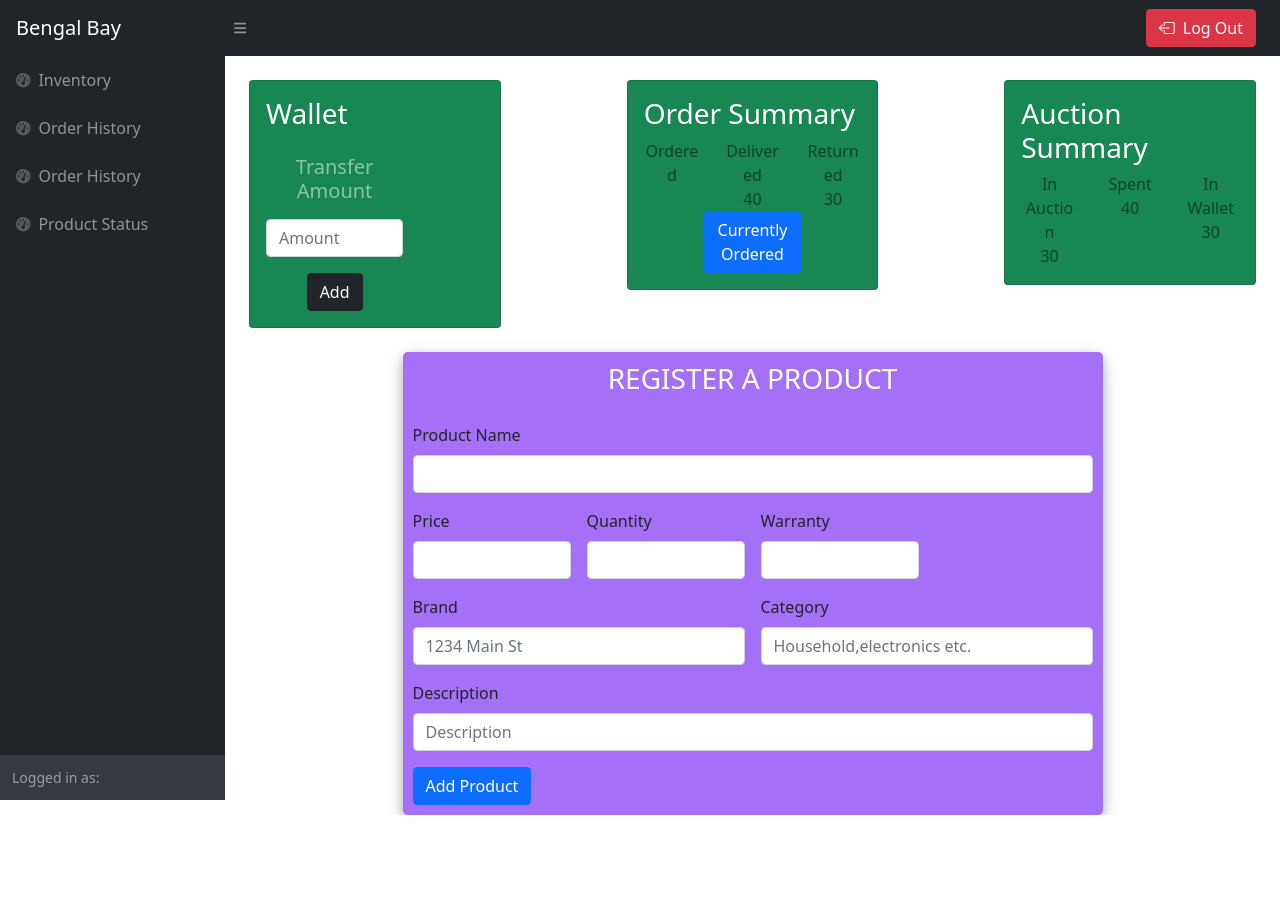
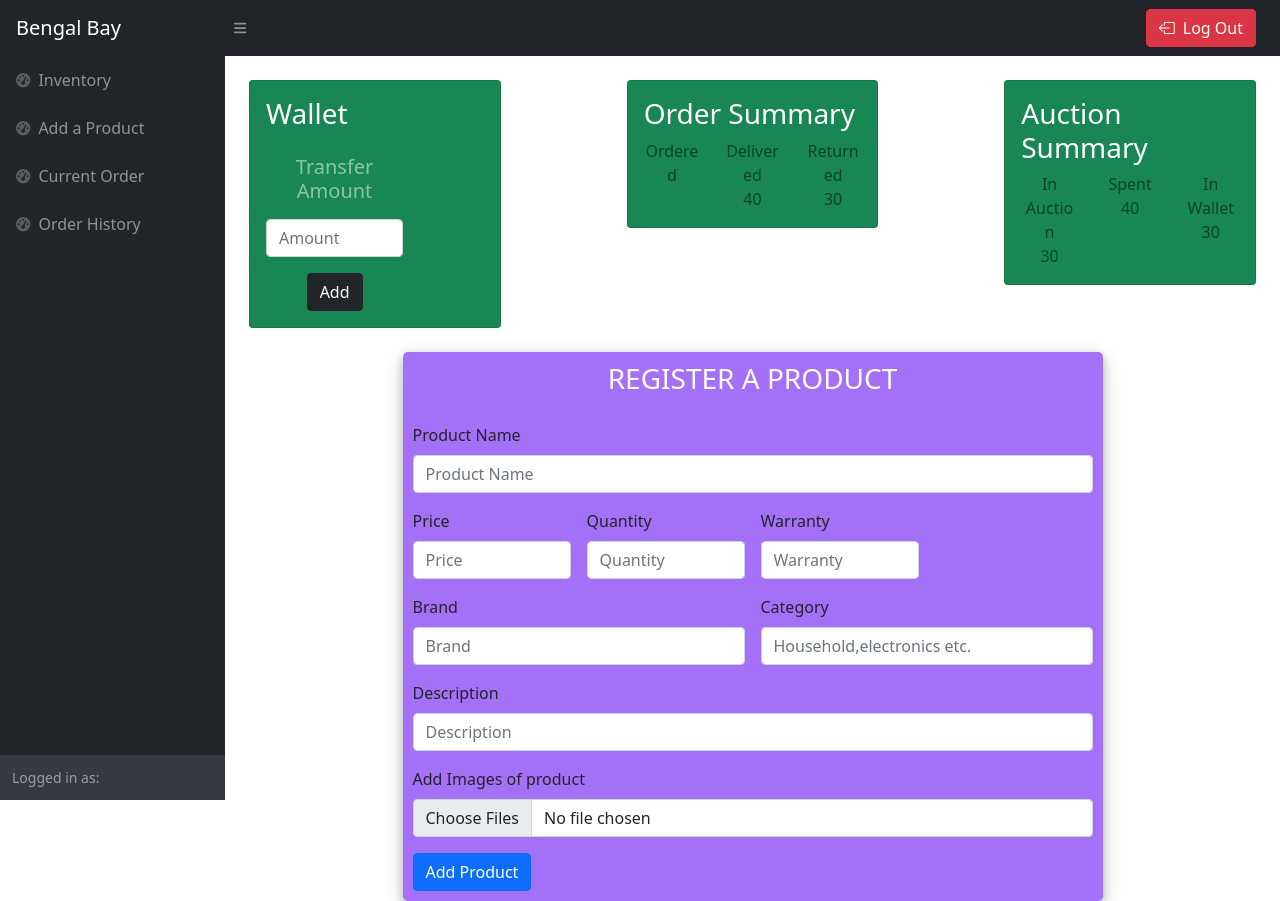
Before and after one commit to irri094/cse408ebay, a Django app: page /seller/add_products/ in a window 1280 px wide. Before the commit the page ends 815 px from the top, so only its background shows below. Run offline with Django 4.2, Linux system fonts and the light colour scheme; some libraries are stand-ins or nearby versions.

Commit message:
add_product

```diff
--- a/templates/base/seller_base.html
+++ b/templates/base/seller_base.html
@@ -43,9 +43,14 @@
                         Inventory
                     </a>
 
+                    <a class="nav-link" href="{% url 'seller:add_products' %}">
+                        <div class="sb-nav-link-icon"><i class="fas fa-tachometer-alt"></i></div>
+                        Add a Product
+                    </a>
+
                     <a class="nav-link" href="{% url 'seller:current_order' %}">
                         <div class="sb-nav-link-icon"><i class="fas fa-tachometer-alt"></i></div>
-                        Order History
+                        Current Order
                     </a>
 
                     <a class="nav-link" href="{% url 'seller:order_history' %}">
@@ -53,10 +58,7 @@
                         Order History
                     </a>
 
-                    <a class="nav-link" href="{% url 'seller:add_products' %}">
-                        <div class="sb-nav-link-icon"><i class="fas fa-tachometer-alt"></i></div>
-                        Product Status
-                    </a>
+
 
                 </div>
             </div>
--- a/templates/seller/add_products.html
+++ b/templates/seller/add_products.html
@@ -87,37 +87,42 @@
 
     <form class="row g-3">
   <div class="col-12">
-    <label for="inputEmail4" class="form-label">Product Name</label>
-    <input type="text" class="form-control" id="inputEmail4">
+    <label for="name" class="form-label">Product Name</label>
+    <input type="text" class="form-control" id="name" placeholder="Product Name">
   </div>
   <div class="col-md-3">
-    <label for="inputPassword4" class="form-label">Price</label>
-    <input type="number" class="form-control" id="inputPassword4">
+    <label for="price" class="form-label">Price</label>
+    <input type="number" class="form-control" id="price" placeholder="Price">
   </div>
         <div class="col-md-3">
-    <label for="inputPassword4" class="form-label">Quantity</label>
-    <input type="number" class="form-control" id="inputPassword4">
+    <label for="quantity" class="form-label">Quantity</label>
+    <input type="number" class="form-control" id="quantity" placeholder="Quantity">
   </div>
-
-    <div class="col-md-3">
-    <label for="inputPassword4" class="form-label">Warranty</label>
-    <input type="number" class="form-control" id="inputPassword4">
+  <div class="col-md-3">
+    <label for="warranty" class="form-label">Warranty</label>
+    <input type="number" class="form-control" id="warranty" placeholder="Warranty">
   </div>
   <div class="col-md-6">
-    <label for="inputAddress" class="form-label">Brand</label>
-    <input type="text" class="form-control" id="inputAd dress" placeholder="1234 Main St">
+    <label for="brand" class="form-label">Brand</label>
+    <input type="text" class="form-control" id="brand" placeholder="Brand">
   </div>
     <div class="col-md-6">
-    <label for="inputAddress" class="form-label">Category</label>
-    <input type="text" class="form-control" id="inputAd dress" placeholder="Household,electronics etc.">
+    <label for="category" class="form-label">Category</label>
+    <input type="text" class="form-control" id="category" placeholder="Household,electronics etc.">
   </div>
   <div class="col-12">
-    <label for="inputAddress2" class="form-label">Description</label>
-    <input type="text" class="form-control" id="inputAddress2" placeholder="Description">
+    <label for="description" class="form-label">Description</label>
+    <input type="text" class="form-control" id="description" placeholder="Description">
+  </div>
+  <div>
+    <label for="imageselect" class="form-label">Add Images of product</label>
+    <input class="form-control" type="file" id="imageselect" multiple>
   </div>
 
 
+
   <div class="col-12">
+
     <button type="submit" class="btn btn-primary">Add Product</button>
   </div>
 </form>
--- a/templates/seller/summary_cards.html
+++ b/templates/seller/summary_cards.html
@@ -72,32 +72,6 @@
                                 </div>
                             </div>
                         </div>
-
-                        <div class="d-grid gap-2 col-6 mx-auto">
-                          <!-- Button trigger modal -->
-                        <button type="button" class="btn btn-primary" data-bs-toggle="modal" data-bs-target="#exampleModal">
-                          Currently Ordered
-                        </button>
-
-                        <div class="modal fade" id="exampleModal" tabindex="-1" aria-labelledby="exampleModalLabel" aria-hidden="true">
-                          <div class="modal-dialog">
-                            <div class="modal-content">
-                              <div class="modal-header">
-                                <h5 class="modal-title" id="exampleModalLabel">Currently Ordered</h5>
-                                <button type="button" class="btn-close" data-bs-dismiss="modal" aria-label="Close"></button>
-                              </div>
-                              <div class="modal-body">
-                                  <p>list</p>
-                              </div>
-                              <div class="modal-footer">
-                                <button type="button" class="btn btn-secondary" data-bs-dismiss="modal">Close</button>
-                              </div>
-                            </div>
-                          </div>
-                        </div>
-
-                        </div>
-
                     </div>
                 </div>
             </div>
```
Also changed, not shown: templates/global_controller/hubman_register.html (added, +186 -0 lines), 1 other file.
